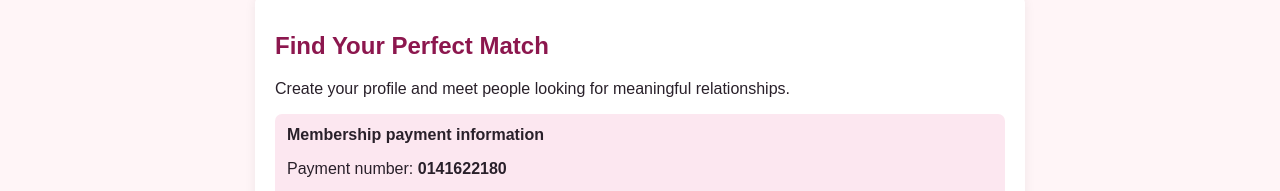
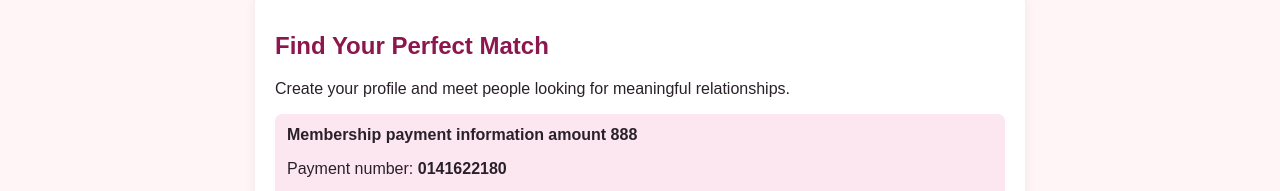
Before and after one commit to kiptooke802-svg/monique-matchmaker, a plain HTML site: page index.html in a window 1280 px wide. Shown: the part 246-437 px from the top of the page. Drawn offline with nearby package versions, Linux system fonts and the light colour scheme.

Commit message:
Update index.html

```diff
--- a/index.html
+++ b/index.html
@@ -100,7 +100,7 @@ footer{text-align:center;padding:25px;background:white}
     <p>Create your profile and meet people looking for meaningful relationships.</p>
 
     <div class="notice">
-      <strong>Membership payment information</strong>
+      <strong>Membership payment information amount 888</strong>
       <p>Payment number: <strong>0141622180</strong></p>
       <p>Confirm the membership price and payment instructions with the
       website administrator before sending money.</p>
```
